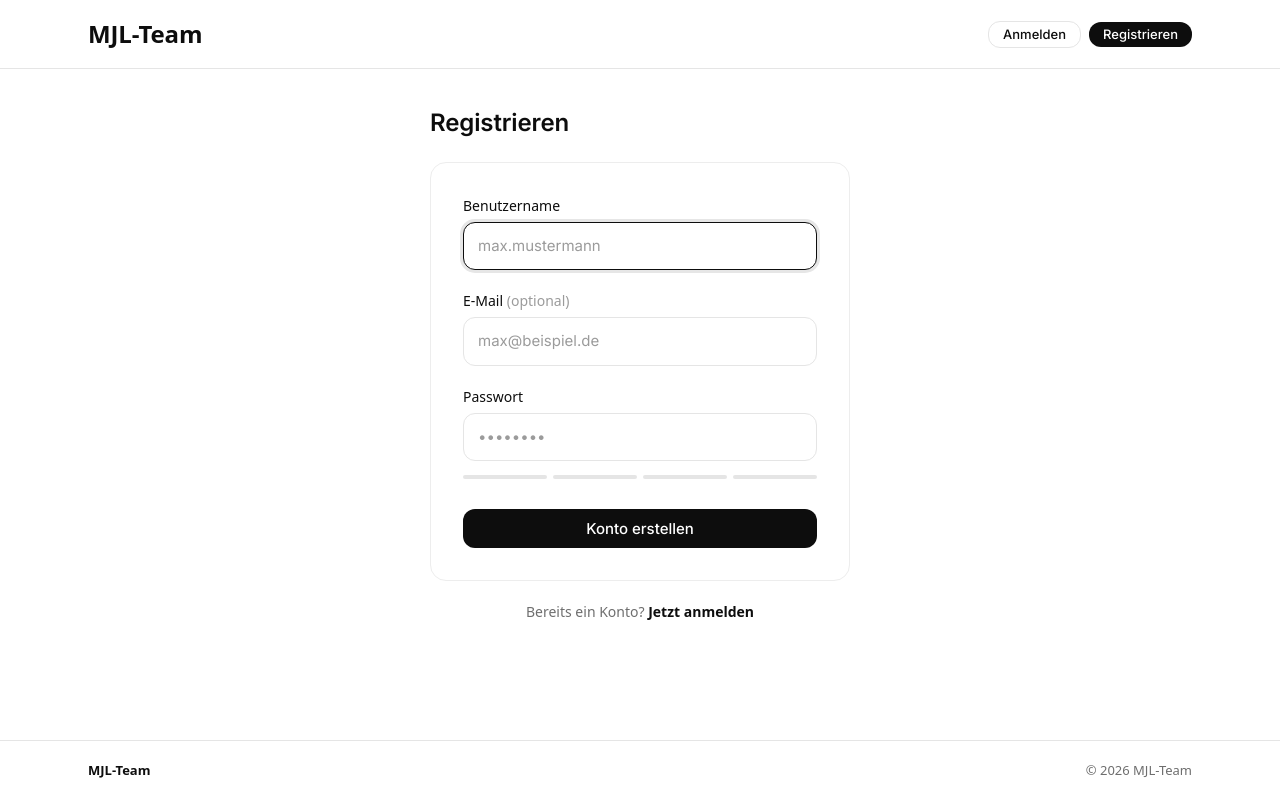
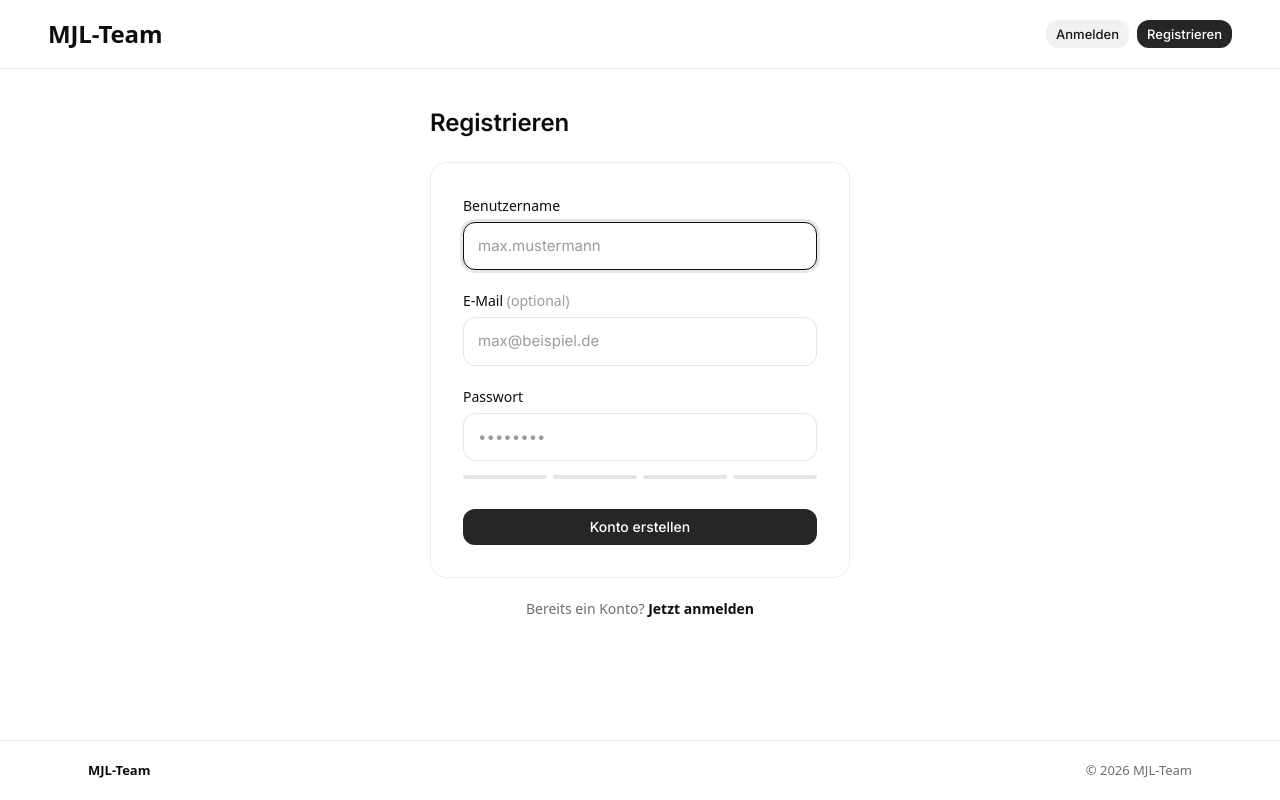
Before and after one commit to mjlteam/hub, a Flask app: page /auth/register in a window 1280 px wide. Run offline with Flask 3, Linux system fonts and the light colour scheme; some libraries are stand-ins or nearby versions.

Commit message:
Small Bugfix and better ui disign

```diff
--- a/run.py
+++ b/run.py
@@ -45,7 +45,7 @@ def create_app():
     login_manager.init_app(app)
     # where to redirect for login
     login_manager.login_view = 'auth.login'
-    login_manager.login_message = 'Bitte melde dich an, um diese Seite zu sehen.'
+    login_manager.login_message = None
 
     # project root
     project_root = Path(__file__).resolve().parent
--- a/static/css/design.css
+++ b/static/css/design.css
@@ -182,63 +182,121 @@ a:hover {
     }
 }
 
-/* --- Buttons --- */
+/* --- Buttons (Astryx-inspired) --- */
 .btn {
+    --btn-h: 32px;
+    --btn-px: 12px;
+    --btn-gap: 8px;
+
+    position: relative;
     display: inline-flex;
     align-items: center;
     justify-content: center;
-    gap: 8px;
-    padding: 10px 18px;
+    gap: var(--btn-gap);
+
+    height: var(--btn-h);
+    padding-inline: var(--btn-px);
+
+    border: 0;
+    border-radius: 12px;
+
     font-family: var(--font-sans);
-    font-size: 0.9375rem;
+    font-size: 14px;
     font-weight: 500;
-    line-height: 1;
-    border: none;
-    border-radius: var(--radius);
-    cursor: pointer;
-    transition:
-        background-color var(--duration-fast) var(--ease-out),
-        border-color var(--duration-fast) var(--ease-out),
-        box-shadow var(--duration-fast) var(--ease-out),
-        transform var(--duration-fast) var(--ease-out);
-    text-decoration: none;
+    line-height: 20px;
+
     white-space: nowrap;
     user-select: none;
+    cursor: pointer;
+    text-decoration: none;
     -webkit-tap-highlight-color: transparent;
+
+    transition:
+        background-color 175ms ease,
+        box-shadow 175ms ease,
+        transform 130ms ease,
+        opacity 175ms ease;
+}
+
+.btn:hover {
+    background: #333333;
 }
 
 .btn:active {
-    transform: scale(0.98);
+    transform: translateY(1px);
 }
 
 .btn:focus-visible {
     outline: none;
-    box-shadow: 0 0 0 3px rgba(13,13,13,0.15);
+    box-shadow:
+        0 0 0 2px #ffffff,
+        0 0 0 4px #737373;
+}
+
+.btn:disabled,
+.btn.disabled {
+    opacity: 0.5;
+    cursor: not-allowed;
+    pointer-events: none;
 }
 
 /* Primary */
 .btn-primary {
-    background: var(--ink);
+    background: #262626;
     color: #ffffff;
 }
 
 .btn-primary:hover {
-    background: var(--soft-ink);
+    background: #333333;
+}
+
+.btn-primary:active {
+    background: #171717;
 }
 
 /* Secondary */
 .btn-secondary {
-    background: var(--bg);
-    color: var(--ink);
-    border: 1px solid var(--border-hairline);
+    background: #f1f1f1;
+    color: #171717;
 }
 
 .btn-secondary:hover {
-    background: var(--surface-mist);
-    border-color: #d4d4d4;
+    background: #e5e5e5;
 }
 
-/* Brand Accent */
+.btn-secondary:active {
+    background: #dcdcdc;
+}
+
+/* Tertiary / Ghost */
+.btn-ghost {
+    background: transparent;
+    color: #262626;
+}
+
+.btn-ghost:hover {
+    background: rgba(0,0,0,0.05);
+}
+
+.btn-ghost:active {
+    background: rgba(0,0,0,0.1);
+}
+
+/* Danger */
+.btn-danger {
+    background: #a50c25;
+    color: #ffffff;
+}
+
+.btn-danger:hover {
+    background: #8f0a20;
+}
+
+.btn-danger:active {
+    background: #7a081a;
+}
+
+/* Brand Accent (Teal) */
 .btn-accent {
     background: var(--teal);
     color: #ffffff;
@@ -248,54 +306,33 @@ a:hover {
     background: var(--teal-deep);
 }
 
-/* Danger */
-.btn-danger {
-    background: var(--error);
-    color: #ffffff;
+.btn-accent:active {
+    background: #086b4f;
 }
 
-.btn-danger:hover {
-    background: #d9363b;
+/* Sizes */
+.btn-sm {
+    --btn-h: 28px;
+    --btn-px: 10px;
+    font-size: 13px;
 }
 
-/* Ghost */
-.btn-ghost {
-    background: transparent;
-    color: var(--text-secondary);
-}
+/* default (md) is 32px / 12px / 14px */
 
-.btn-ghost:hover {
-    background: var(--surface-pearl);
-    color: var(--ink);
+.btn-lg {
+    --btn-h: 36px;
+    --btn-px: 14px;
+    font-size: 14px;
 }
 
 /* Pill variant */
 .btn-pill {
-    border-radius: var(--radius-pill);
-}
-
-/* Button sizes */
-.btn-sm {
-    padding: 6px 14px;
-    font-size: 0.8125rem;
-}
-
-.btn-lg {
-    padding: 14px 24px;
-    font-size: 1.0625rem;
-    border-radius: var(--radius-lg);
+    border-radius: 9999px;
 }
 
 /* Full width */
 .btn-block {
     width: 100%;
-}
-
-/* Disabled */
-.btn:disabled,
-.btn.disabled {
-    opacity: 0.45;
-    pointer-events: none;
 }
 
 /* --- Inputs --- */
@@ -480,8 +517,7 @@ a:hover {
     display: flex;
     align-items: center;
     justify-content: space-between;
-    max-width: 1200px;
-    margin: 0 auto;
+    width: 100%;
     padding: 16px 24px;
 }
 
--- a/templates/auth/login.html
+++ b/templates/auth/login.html
@@ -33,7 +33,7 @@
                         <input id="password" name="password" type="password" class="input" placeholder="••••••••" autocomplete="current-password" required>
                     </div>
 
-                    <button type="submit" class="btn btn-primary btn-block" style="padding: 12px 18px; font-size: 0.9375rem;">
+                    <button type="submit" class="btn btn-primary btn-lg btn-block">
                         <span x-show="!submitting">Anmelden</span>
                         <span x-show="submitting" x-cloak style="display: inline-flex; align-items: center; gap: 8px;">
                             <span class="thinking-ring"></span>
--- a/templates/auth/register.html
+++ b/templates/auth/register.html
@@ -64,7 +64,7 @@
                         <p class="pw-meter__label" x-text="label" :style="strength >= 4 ? 'color: #0d0d0d; font-weight: 500;' : ''"></p>
                     </div>
 
-                    <button type="submit" class="btn btn-primary btn-block" style="padding: 12px 18px; font-size: 0.9375rem;">
+                    <button type="submit" class="btn btn-primary btn-lg btn-block">
                         <span x-show="!submitting">Konto erstellen</span>
                         <span x-show="submitting" x-cloak style="display: inline-flex; align-items: center; gap: 8px;">
                             <span class="thinking-ring"></span>
```
Also changed, not shown: other parts of static/css/design.css (+9 -40 lines), templates/auth/login-split.html (+4 -4 lines), 1 other file.
